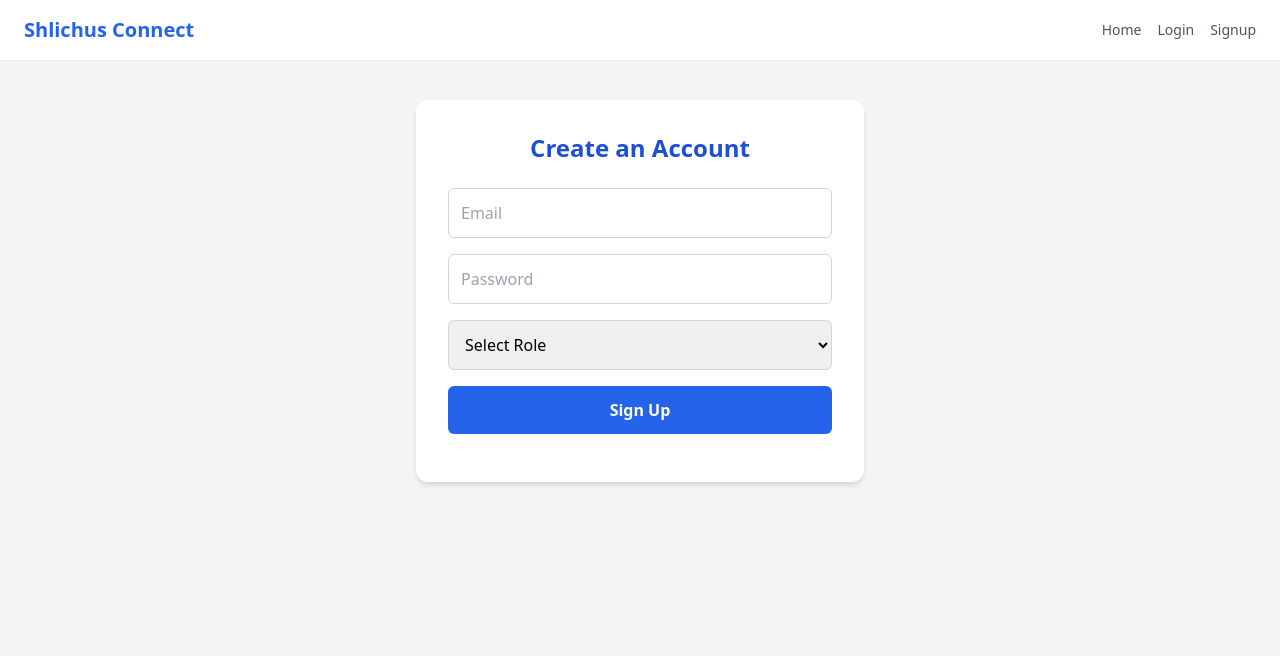
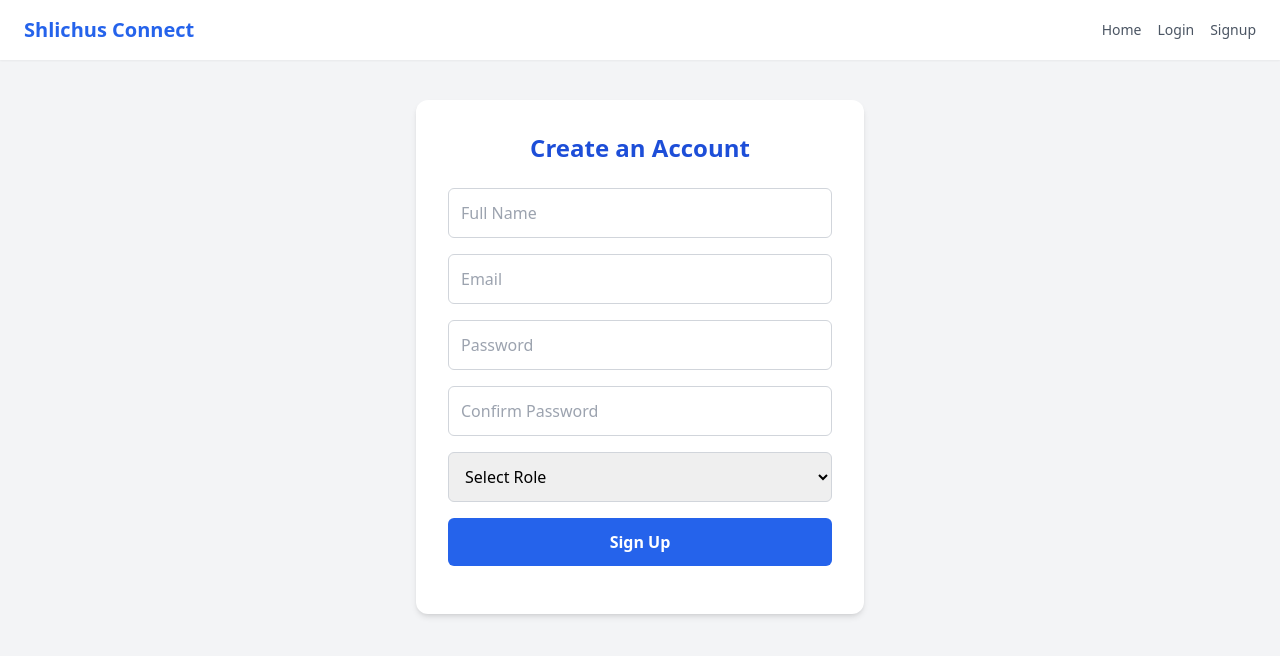
Before and after one commit to Zrodkin/shlichuslinkstake2, a React (Create React App) app: page /signup in a window 1280 px wide. Shown: the top 656 px of the page. Built offline with nearby package versions, Linux system fonts and the light colour scheme.

Commit message:
Update frontend

```diff
--- a/src/pages/Signup.js
+++ b/src/pages/Signup.js
@@ -3,20 +3,53 @@ import React, { useState } from "react";
 function Signup() {
   const [email, setEmail] = useState("");
   const [password, setPassword] = useState("");
-  const [role, setRole] = useState(""); // 👈 role state
+  const [confirmPassword, setConfirmPassword] = useState("");
+  const [name, setName] = useState("");
+  const [role, setRole] = useState("");
   const [message, setMessage] = useState("");
+
+  // Organization specific fields
+  const [whatsappNumber, setWhatsappNumber] = useState("");
+
+  // Volunteer specific fields
+  const [phoneNumber, setPhoneNumber] = useState("");
+  const [referenceName, setReferenceName] = useState("");
+  const [referencePhone, setReferencePhone] = useState("");
 
   const handleSubmit = async (e) => {
     e.preventDefault();
     setMessage("");
 
+    // Password validation
+    if (password !== confirmPassword) {
+      setMessage("❌ Passwords do not match");
+      return;
+    }
+
     try {
+      // Create the base request body
+      const requestBody = {
+        email,
+        password,
+        name,
+        role
+      };
+
+      // Add role-specific fields
+      if (role === "organization") {
+        requestBody.whatsappNumber = whatsappNumber;
+      } else if (role === "male" || role === "female") {
+        requestBody.phoneNumber = phoneNumber;
+        requestBody.referenceName = referenceName;
+        requestBody.referencePhone = referencePhone;
+      }
+
       // Use hardcoded URL as fallback if environment variable isn't set
       const apiUrl = process.env.REACT_APP_API_URL || "https://shlichus-backend-47a68a0c2980.herokuapp.com";
       const response = await fetch(`${apiUrl}/auth/signup`, {
         method: "POST",
         headers: { "Content-Type": "application/json" },
-        body: JSON.stringify({ email, password, role }),
+        body: JSON.stringify(requestBody),
       });
 
       const data = await response.json();
@@ -35,6 +68,69 @@ function Signup() {
     }
   };
 
+  // Render organization form fields
+  const renderOrganizationFields = () => {
+    if (role !== "organization") return null;
+
+    return (
+      <div className="space-y-4">
+        <div className="relative">
+          <input
+            type="tel"
+            placeholder="WhatsApp Number (with country code)"
+            className="w-full border border-gray-300 rounded-md p-3 pl-10 focus:outline-none focus:ring-2 focus:ring-green-400"
+            value={whatsappNumber}
+            onChange={(e) => setWhatsappNumber(e.target.value)}
+            required
+          />
+          <div className="absolute left-3 top-1/2 transform -translate-y-1/2">
+            <svg className="w-5 h-5 text-green-600" fill="currentColor" viewBox="0 0 24 24" xmlns="http://www.w3.org/2000/svg">
+              <path d="M17.472 14.382c-.297-.149-1.758-.867-2.03-.967-.273-.099-.471-.148-.67.15-.197.297-.767.966-.94 1.164-.173.199-.347.223-.644.075-.297-.15-1.255-.463-2.39-1.475-.883-.788-1.48-1.761-1.653-2.059-.173-.297-.018-.458.13-.606.134-.133.298-.347.446-.52.149-.174.198-.298.298-.497.099-.198.05-.371-.025-.52-.075-.149-.669-1.612-.916-2.207-.242-.579-.487-.5-.669-.51-.173-.008-.371-.01-.57-.01-.198 0-.52.074-.792.372-.272.297-1.04 1.016-1.04 2.479 0 1.462 1.065 2.875 1.213 3.074.149.198 2.096 3.2 5.077 4.487.709.306 1.262.489 1.694.625.712.227 1.36.195 1.871.118.571-.085 1.758-.719 2.006-1.413.248-.694.248-1.289.173-1.413-.074-.124-.272-.198-.57-.347z"/>
+              <path d="M11.5 0C5.149 0 0 5.148 0 11.5 0 13.394.474 15.227 1.33 16.852L.072 22.463l5.725-1.207c1.579.794 3.352 1.243 5.223 1.243 6.351 0 11.5-5.149 11.5-11.5C22.5 5.148 17.851 0 11.5 0zm0 21c-1.739 0-3.414-.413-4.92-1.193l-.353-.155-3.655.96.968-3.593-.17-.364C2.561 15.035 2 13.322 2 11.5 2 6.262 6.262 2 11.5 2S21 6.262 21 11.5 16.738 21 11.5 21z"/>
+            </svg>
+          </div>
+        </div>
+        <p className="text-xs text-gray-500 mt-1">
+          Include your country code (e.g., +1 for US/Canada)
+        </p>
+      </div>
+    );
+  };
+
+  // Render volunteer form fields
+  const renderVolunteerFields = () => {
+    if (role !== "male" && role !== "female") return null;
+
+    return (
+      <div className="space-y-4">
+        <input
+          type="tel"
+          placeholder="Phone Number"
+          className="w-full border border-gray-300 rounded-md p-3 focus:outline-none focus:ring-2 focus:ring-blue-400"
+          value={phoneNumber}
+          onChange={(e) => setPhoneNumber(e.target.value)}
+          required
+        />
+        <input
+          type="text"
+          placeholder="Reference Name"
+          className="w-full border border-gray-300 rounded-md p-3 focus:outline-none focus:ring-2 focus:ring-blue-400"
+          value={referenceName}
+          onChange={(e) => setReferenceName(e.target.value)}
+          required
+        />
+        <input
+          type="tel"
+          placeholder="Reference Phone Number"
+          className="w-full border border-gray-300 rounded-md p-3 focus:outline-none focus:ring-2 focus:ring-blue-400"
+          value={referencePhone}
+          onChange={(e) => setReferencePhone(e.target.value)}
+          required
+        />
+      </div>
+    );
+  };
+
   return (
     <div className="min-h-screen bg-gray-100">
       <nav className="bg-white shadow-sm py-4 px-6 flex justify-between items-center">
@@ -50,6 +146,15 @@ function Signup() {
         <div className="max-w-md w-full bg-white p-8 rounded-xl shadow-md">
           <h2 className="text-2xl font-bold text-center text-blue-700 mb-6">Create an Account</h2>
           <form onSubmit={handleSubmit} className="space-y-4">
+            {/* Common fields for all users */}
+            <input
+              type="text"
+              placeholder="Full Name"
+              className="w-full border border-gray-300 rounded-md p-3 focus:outline-none focus:ring-2 focus:ring-blue-400"
+              value={name}
+              onChange={(e) => setName(e.target.value)}
+              required
+            />
             <input
               type="email"
               placeholder="Email"
@@ -66,6 +171,16 @@ function Signup() {
               onChange={(e) => setPassword(e.target.value)}
               required
             />
+            <input
+              type="password"
+              placeholder="Confirm Password"
+              className="w-full border border-gray-300 rounded-md p-3 focus:outline-none focus:ring-2 focus:ring-blue-400"
+              value={confirmPassword}
+              onChange={(e) => setConfirmPassword(e.target.value)}
+              required
+            />
+
+            {/* Role selection */}
             <select
               className="w-full border border-gray-300 rounded-md p-3 focus:outline-none focus:ring-2 focus:ring-blue-400"
               value={role}
@@ -77,6 +192,11 @@ function Signup() {
               <option value="male">Male Volunteer</option>
               <option value="female">Female Volunteer</option>
             </select>
+
+            {/* Role-specific fields */}
+            {renderOrganizationFields()}
+            {renderVolunteerFields()}
+
             <button
               type="submit"
               className="w-full bg-blue-600 text-white py-3 rounded-md hover:bg-blue-700 font-semibold"
```
